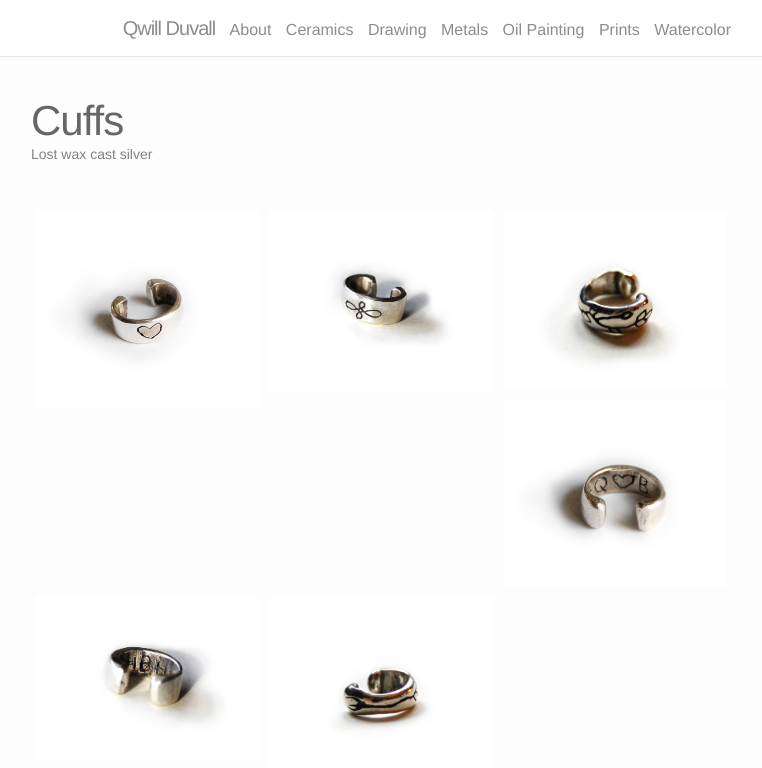
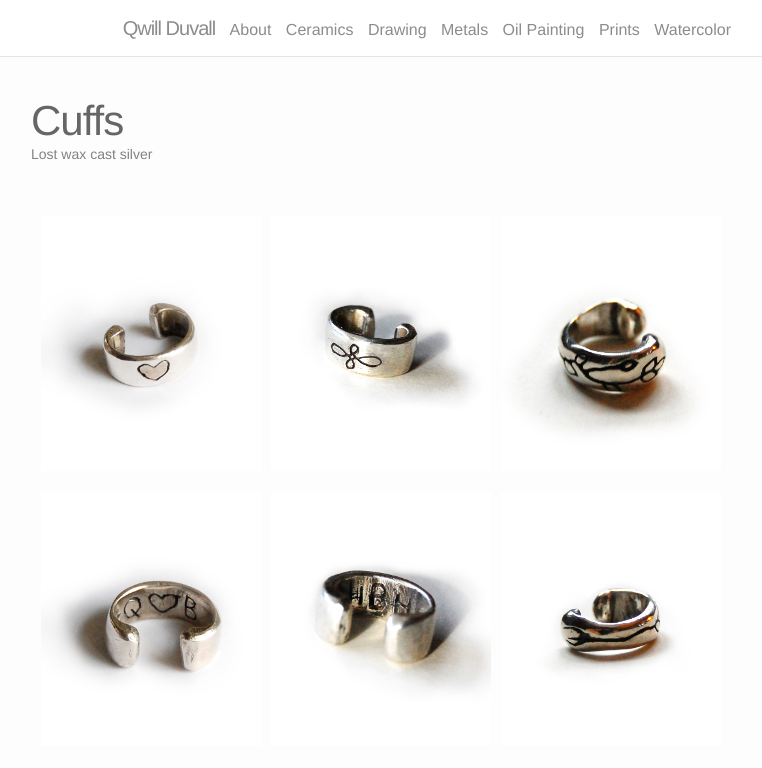
Before and after one commit to qwilanikan/qwilanikan.github.io, a Jekyll site: the page built from _metals/cuffs.markdown, in a window 1280 px wide. Shown: the top 768 px of the page, without its empty margins (259-1021 px from the left). Built offline with Jekyll 4.4.1, drawn with Linux system fonts in a browser that asks for light colours; nearby versions of some CDN libraries.

Commit message:
image test

```diff
--- a/_metals/cuffs.markdown
+++ b/_metals/cuffs.markdown
@@ -12,14 +12,13 @@ image:
     - src: /img/metals/plant_cuff_front.jpg
     - src: /img/metals/plant_cuff_back.jpg
 ---
-<figure>
+<div class="img_row">
   <img class="col one" src="{{ page.image[0].src }}">
   <img class="col one" src="{{ page.image[2].src }}">
   <img class="col one" src="{{ page.image[4].src }}">
-</figure>
-
-<figure>
+</div>
+<div class="img_row">
   <img class="col one" src="{{ page.image[1].src }}">
   <img class="col one" src="{{ page.image[3].src }}">
   <img class="col one" src="{{ page.image[5].src }}">
-</figure>
+</div>
```
